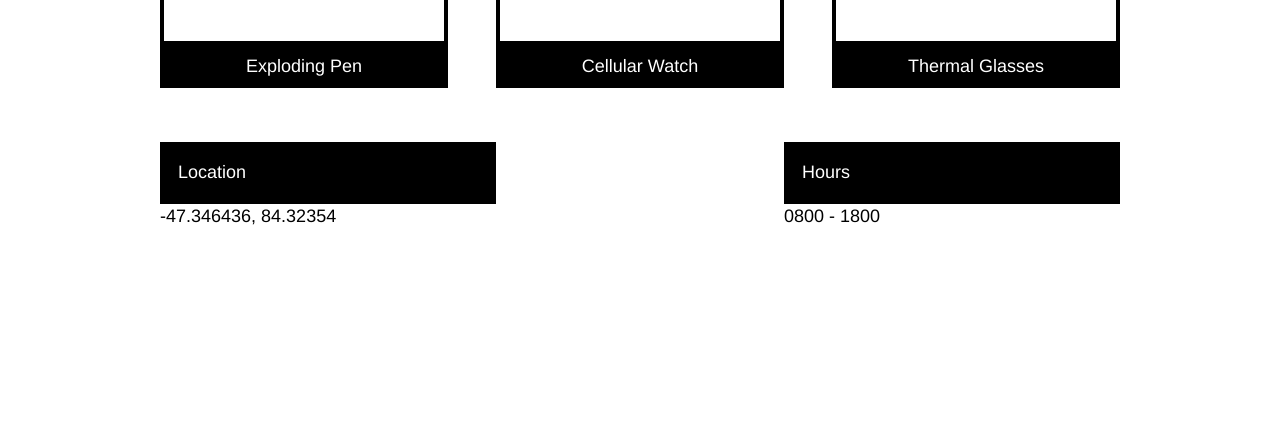
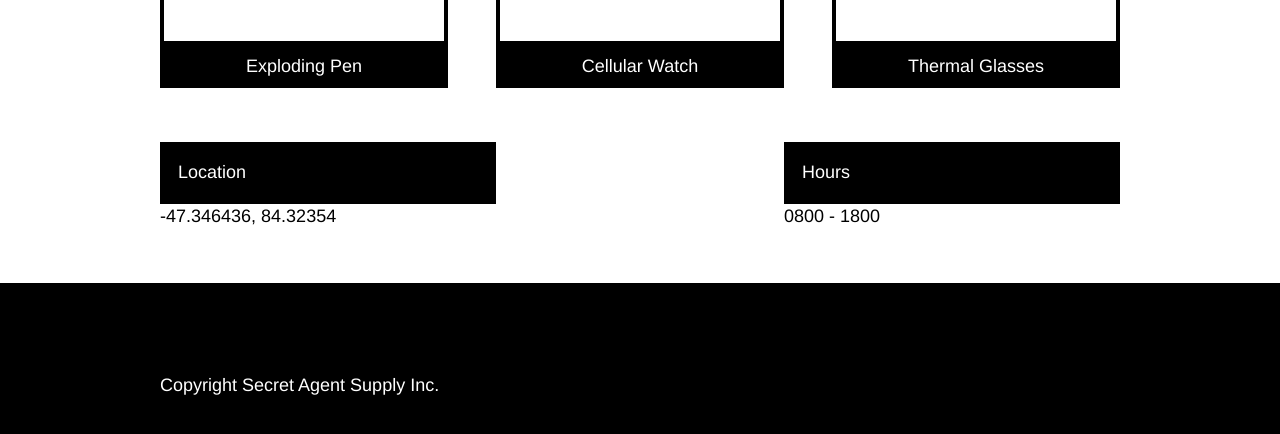
Before and after one commit to Touwtjee/SecretAgentSupply, a plain HTML site: page index.html in a window 1280 px wide. Shown: the part 872-1306 px from the top of the page. Before the commit the page ends 1101 px from the top, so only its background shows below. Drawn offline with Linux system fonts and the light colour scheme.

Commit message:
Footer HTML CSS.

```diff
--- a/index.html
+++ b/index.html
@@ -73,7 +73,9 @@
 
     <!--Footer -->
     <footer>
-
+      <div class="container">
+        <h4>Copyright Secret Agent Supply Inc.</h4>
+      </div>
     </footer>
   </body>
 </html>
--- a/resources/css/style.css
+++ b/resources/css/style.css
@@ -131,3 +131,11 @@ nav li {
   background-color: black;
   padding: 1em;
 }
+
+/* Footer */
+
+footer{
+  margin: 3em 0 0 0;
+  background-color: black;
+  padding: 5em;
+}
```
